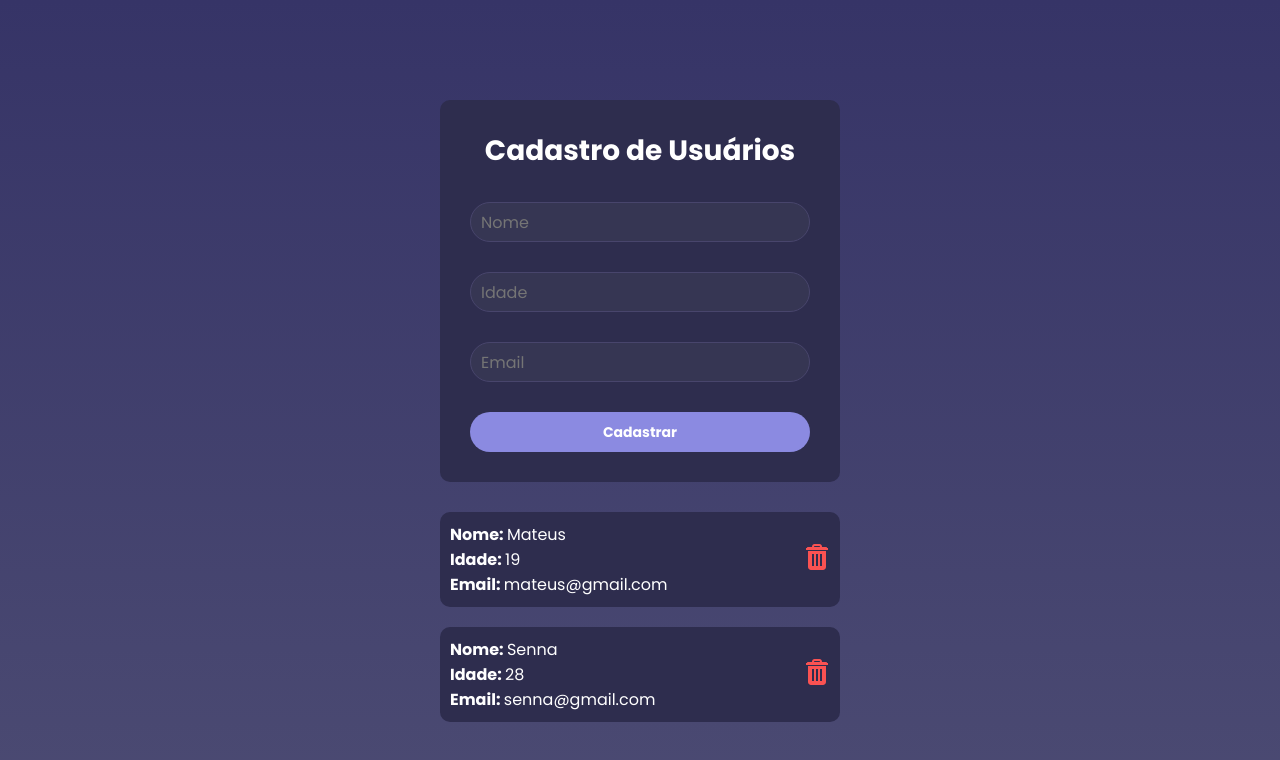
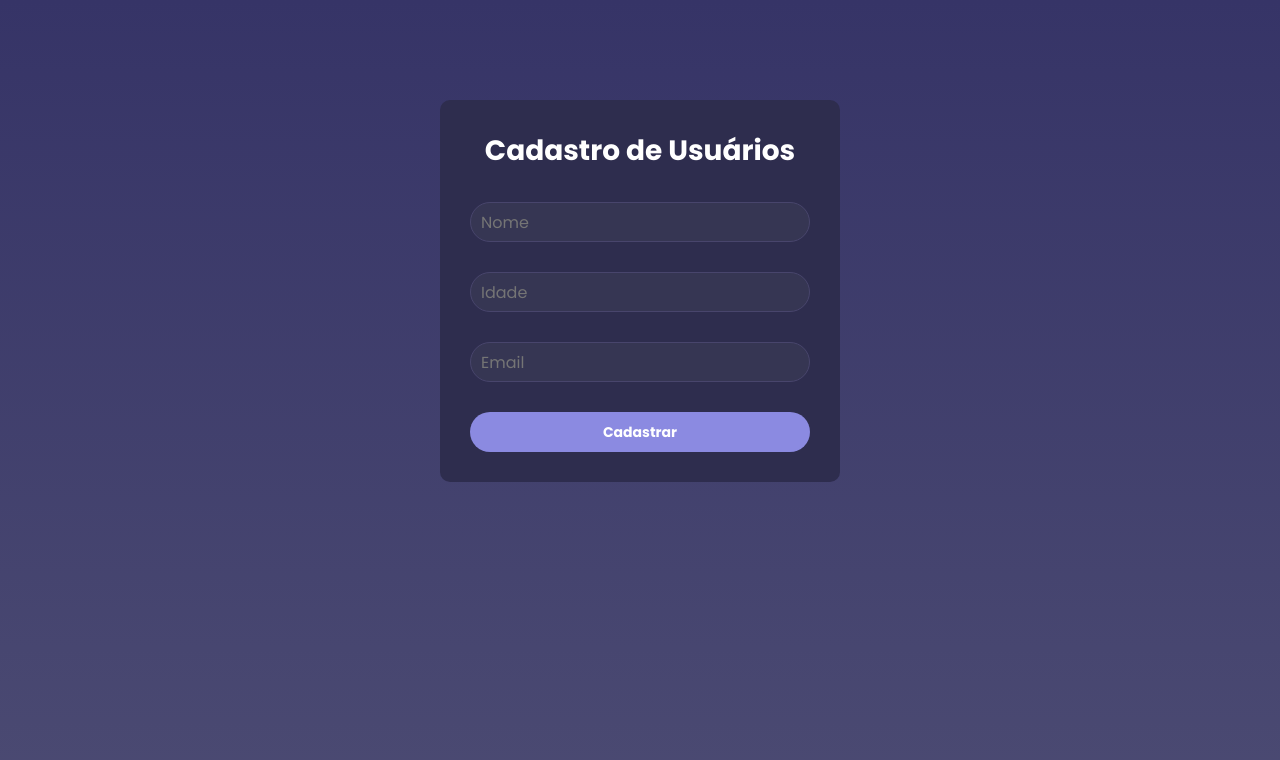
Before and after one commit to Sennaxz7/React, a React (Vite) app in the folder cadastro-usuarios/: page / in a window 1280 px wide. Shown: the top 760 px of the page. Built offline with nearby package versions, Linux system fonts and the light colour scheme.

Commit message:
Update index.jsx

```diff
--- a/cadastro-usuarios/src/pages/Home/index.jsx
+++ b/cadastro-usuarios/src/pages/Home/index.jsx
@@ -1,20 +1,21 @@
 import './style.css'
 import Trash from '../../assets/trash.svg'
-import { use } from 'react'
+import { useEffect, useState } from 'react'
+import api from '../../services/api'
 
 function Home() {
-  const users = [{
-    id: '23232jjjjjj',
-    name: 'Mateus',
-    age: 19,
-    email: 'mateus@gmail.com'
-  },
-  {
-    id: '232323dsdsdsdsa',
-    name: 'Senna',
-    age: 28,
-    email: 'senna@gmail.com'
-  }]
+  const [users, setUsers] = useState([])
+
+  async function getUsers() {
+    const usersFromApi = await api.get('/usuarios')
+
+    setUsers(usersFromApi.data)
+  }
+
+  useEffect(() => {
+    getUsers()
+  }, [])
+
   return (
 
     <div className='container'>
```
